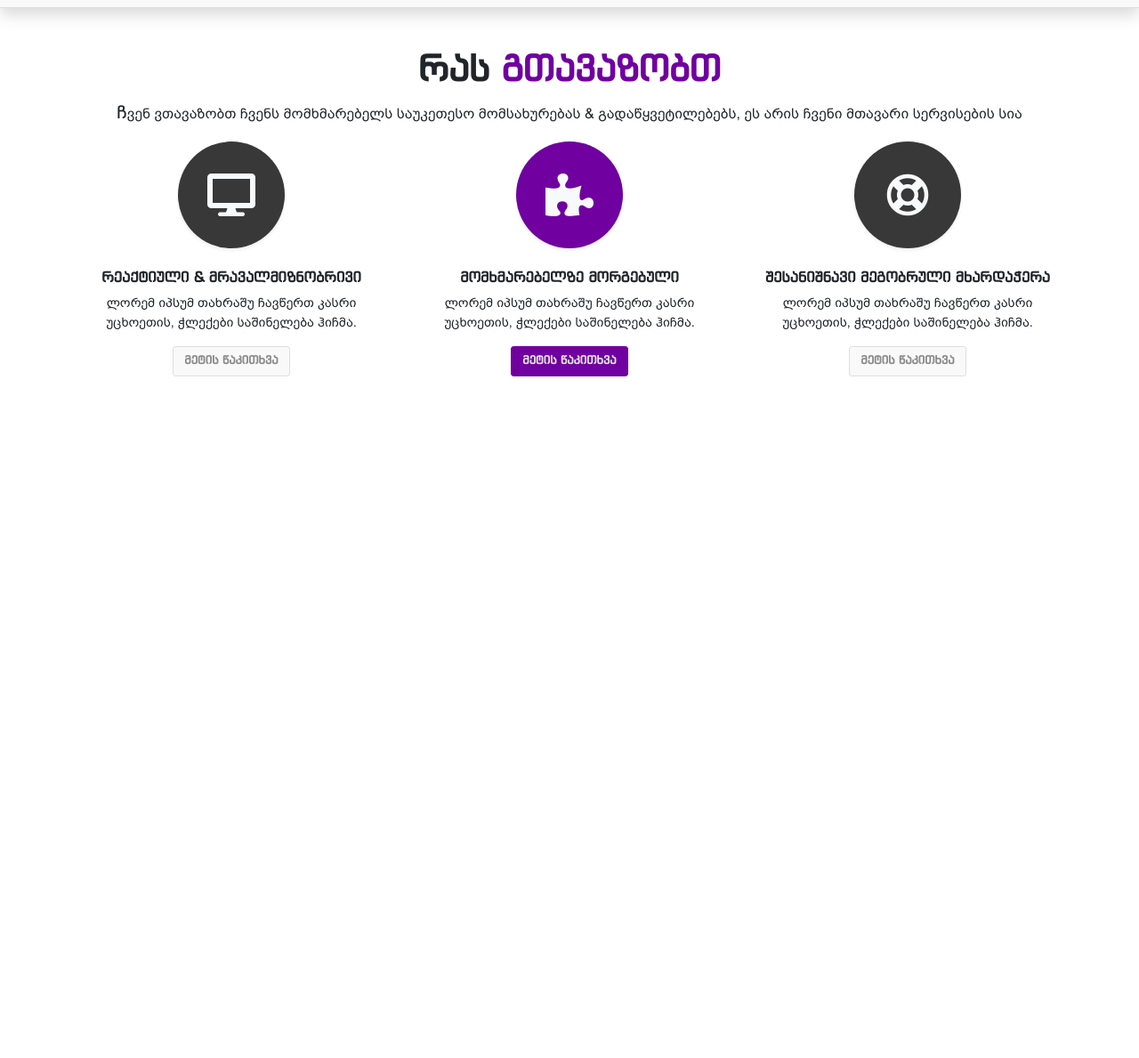
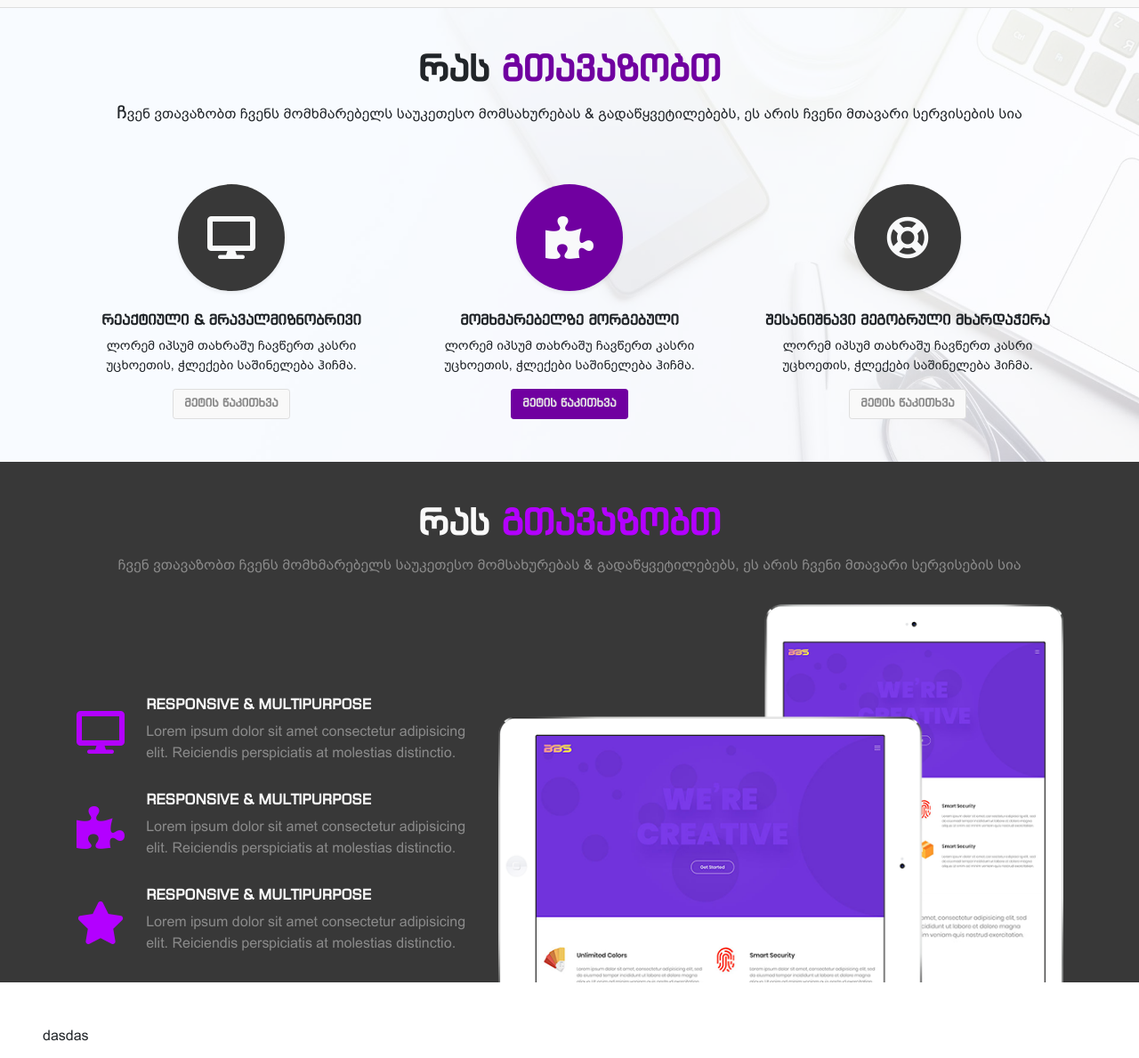
Before and after one commit to giorgikhachidze/frontendproject, a plain HTML site: page index.html in a window 1280 px wide. Shown: the part 791-1980 px from the top of the page at 89% size. Before the commit the page ends 1262 px from the top, so only its background shows below. Drawn offline with nearby package versions, Linux system fonts and the light colour scheme.

Commit message:
Added section two content, and modified css

```diff
--- a/assets/css/styles.css
+++ b/assets/css/styles.css
@@ -71,6 +71,29 @@ header {
 }
 
 /* Section one */
+.section-one {
+    position: relative;
+    background-image: url('../images/section-one-bg.jpg');
+    background-position: center right;
+    background-size: cover;
+    padding: 3rem;
+    transition: background 0.3s, border-radius 0.3s, opacity 0.3s, box-shadow 0.3s;
+}
+
+.section-overlay {
+    position: absolute;
+    height: 100%;
+    width: 100%;
+    top:0;
+    left: 0;
+}
+
+.section-one-overlay {
+    background-color: #ffffff;
+    opacity: 0.75;
+    transition: background 0.3s, border-radius 0.3s, opacity 0.3s;
+}
+
 .section-one-title {
     font-weight: bolder;
     font-family: 'BPG Banner Caps', sans-serif;
@@ -105,6 +128,48 @@ header {
 
 .section-one-box-text {
     font-size: .9rem;
+}
+
+/* Section two */
+.section-two {
+    background-color: #383838;
+    padding: 3rem 3rem 0 3rem;
+}
+
+.section-two-title {
+    color: #f9f9f9;
+    font-weight: bolder;
+    font-family: 'BPG Banner Caps', sans-serif;
+    text-align: center;
+}
+
+.section-two-title-last {
+    color: #b300ff;
+}
+
+.section-two-text {
+    color: #8a8a8a;
+    text-align: center;
+}
+
+.section-two-image img {
+    width: 100%;
+}
+
+.section-two-nav-title {
+    font-size: 1rem;
+    color: #f9f9f9;
+    font-weight: bolder;
+    font-family: 'BPG Banner Caps', sans-serif;
+}
+
+.section-two-nav-text {
+    color: #8a8a8a;
+}
+
+/* Section three */
+.section-three {
+    padding: 3rem;
 }
 
 /* Buttons */
@@ -149,7 +214,15 @@ header {
     box-shadow: 0 0 0 0.2rem rgba(111, 104, 242, 0.5);
 }
 
-/* Background Colors */
+/* Background colors */
 .bg-indigo {
     background-color: #7000a0;
 }
+
+/* Font colors */
+.text-indigo {
+    color: #7000a0;
+}
+.text-indigo-light {
+    color: #b300ff;
+}
--- a/index.html
+++ b/index.html
@@ -1,5 +1,6 @@
 <!DOCTYPE html>
 <html>
+
 <head>
     <meta charset='utf-8'>
     <meta http-equiv='X-UA-Compatible' content='IE=edge'>
@@ -12,6 +13,7 @@
     <link rel="stylesheet" href="assets/vendor/fontawesome/css/all.min.css">
     <link rel="stylesheet" href="assets/css/styles.css?v=1.0.2">
 </head>
+
 <body>
     <header>
         <div class="header-navbar shadow">
@@ -21,22 +23,24 @@
                         <img src="assets/images/logotype.png" alt="startuprr" width="40px">
                     </a>
 
-                    <button class="navbar-toggler" type="button" data-toggle="collapse" data-target="#navbarSupportedContent" aria-controls="navbarSupportedContent" aria-expanded="false" aria-label="Toggle navigation">
+                    <button class="navbar-toggler" type="button" data-toggle="collapse"
+                        data-target="#navbarSupportedContent" aria-controls="navbarSupportedContent"
+                        aria-expanded="false" aria-label="Toggle navigation">
                         <span class="navbar-toggler-icon"></span>
                     </button>
 
                     <div class="collapse navbar-collapse" id="navbarSupportedContent">
                         <ul class="navbar-nav ml-auto">
-                            <li class="nav-item active">
+                            <li class="nav-item active mt-2 mt-md-0">
                                 <a class="nav-link" href="#">მთავარი</span></a>
                             </li>
-                            <li class="nav-item">
+                            <li class="nav-item mt-2 mt-md-0">
                                 <a class="nav-link" href="#">პორტფოლიო</a>
                             </li>
-                            <li class="nav-item">
+                            <li class="nav-item mt-2 mt-md-0">
                                 <a class="nav-link" href="#">ჩვენს შესახებ</a>
                             </li>
-                            <li class="nav-item">
+                            <li class="nav-item mt-2 mt-md-0">
                                 <a class="nav-link" href="#">კონტაქტი</a>
                             </li>
                         </ul>
@@ -46,17 +50,19 @@
         </div>
     </header>
 
-    <section class="p-5">
+    <section class="section-one">
+        <div class="section-overlay section-one-overlay"></div>
         <div class="container">
             <div class="row">
                 <div class="col-12">
                     <h1 class="section-one-title">რას <span class="section-one-title-last">გთავაზობთ</span></h1>
-                    <p class="section-one-text">ჩვენ ვთავაზობთ ჩვენს მომხმარებელს საუკეთესო მომსახურებას & გადაწყვეტილებებს, ეს არის ჩვენი მთავარი სერვისების სია</p>
+                    <p class="section-one-text">ჩვენ ვთავაზობთ ჩვენს მომხმარებელს საუკეთესო მომსახურებას &
+                        გადაწყვეტილებებს, ეს არის ჩვენი მთავარი სერვისების სია</p>
                 </div>
             </div>
 
             <div class="row">
-                <div class="col-4">
+                <div class="col-md-4 col-lg-4 col-xl-4 col-12 mt-5">
                     <div class="section-one-box d-flex justify-content-center align-items-center">
                         <div class="section-one-box-icon d-flex justify-content-center align-items-center shadow-sm">
                             <i class="fas fa-desktop fa-3x text-light"></i>
@@ -65,30 +71,33 @@
 
                     <div class="mt-4 text-center">
                         <h1 class="section-one-box-title">რეაქტიული & მრავალმიზნობრივი</h1>
-                        <p class="section-one-box-text">ლორემ იპსუმ თახრაშუ ჩავწერთ კასრი უცხოეთის, ჭლექები საშინელება ჰიჩმა.</p>
+                        <p class="section-one-box-text">ლორემ იპსუმ თახრაშუ ჩავწერთ კასრი უცხოეთის, ჭლექები საშინელება
+                            ჰიჩმა.</p>
                     </div>
 
                     <div class="d-flex justify-content-center">
                         <button type="button" class="btn btn-indigo">მეტის წაკითხვა</button>
                     </div>
                 </div>
-                <div class="col-4">
+                <div class="col-md-4 col-lg-4 col-xl-4 col-12 mt-5">
                     <div class="section-one-box d-flex justify-content-center align-items-center">
-                        <div class="section-one-box-icon bg-indigo d-flex justify-content-center align-items-center shadow-sm">
+                        <div
+                            class="section-one-box-icon bg-indigo d-flex justify-content-center align-items-center shadow-sm">
                             <i class="fas fa-puzzle-piece fa-3x text-light"></i>
                         </div>
                     </div>
 
                     <div class="mt-4 text-center">
                         <h1 class="section-one-box-title">მომხმარებელზე მორგებული</h1>
-                        <p class="section-one-box-text">ლორემ იპსუმ თახრაშუ ჩავწერთ კასრი უცხოეთის, ჭლექები საშინელება ჰიჩმა.</p>
+                        <p class="section-one-box-text">ლორემ იპსუმ თახრაშუ ჩავწერთ კასრი უცხოეთის, ჭლექები საშინელება
+                            ჰიჩმა.</p>
                     </div>
 
                     <div class="d-flex justify-content-center">
                         <button type="button" class="btn btn-indigo active">მეტის წაკითხვა</button>
                     </div>
                 </div>
-                <div class="col-4">
+                <div class="col-md-4 col-lg-4 col-xl-4 col-12 mt-5">
                     <div class="section-one-box d-flex justify-content-center align-items-center">
                         <div class="section-one-box-icon d-flex justify-content-center align-items-center shadow-sm">
                             <i class="far fa-life-ring fa-3x text-light"></i>
@@ -97,7 +106,8 @@
 
                     <div class="mt-4 text-center">
                         <h1 class="section-one-box-title">შესანიშნავი მეგობრული მხარდაჭერა</h1>
-                        <p class="section-one-box-text">ლორემ იპსუმ თახრაშუ ჩავწერთ კასრი უცხოეთის, ჭლექები საშინელება ჰიჩმა.</p>
+                        <p class="section-one-box-text">ლორემ იპსუმ თახრაშუ ჩავწერთ კასრი უცხოეთის, ჭლექები საშინელება
+                            ჰიჩმა.</p>
                     </div>
 
                     <div class="d-flex justify-content-center">
@@ -108,7 +118,64 @@
         </div>
     </section>
 
+    <section class="section-two">
+        <div class="container">
+            <div class="row">
+                <div class="col-12">
+                    <h1 class="section-two-title">რას <span class="section-two-title-last">გთავაზობთ</span></h1>
+                    <p class="section-two-text">ჩვენ ვთავაზობთ ჩვენს მომხმარებელს საუკეთესო მომსახურებას &
+                        გადაწყვეტილებებს, ეს არის ჩვენი მთავარი სერვისების სია</p>
+                </div>
+            </div>
+
+            <div class="row mt-3">
+                <div class="col-5 d-flex align-items-end">
+                        <div class="section-two-nav">
+                            <div class="row mb-3">
+                                <div class="col-2 p-3">
+                                    <i class="fas fa-desktop fa-3x text-indigo-light"></i>
+                                </div>
+                                <div class="col-10">
+                                    <h1 class="section-two-nav-title">RESPONSIVE & MULTIPURPOSE</h1>
+                                    <p class="section-two-nav-text">Lorem ipsum dolor sit amet consectetur adipisicing elit. Reiciendis perspiciatis at molestias distinctio.</p>
+                                </div>
+                            </div>
+                            <div class="row mb-3">
+                                <div class="col-2 p-3">
+                                    <i class="fas fa-puzzle-piece fa-3x text-indigo-light"></i>
+                                </div>
+                                <div class="col-10">
+                                    <h1 class="section-two-nav-title">RESPONSIVE & MULTIPURPOSE</h1>
+                                    <p class="section-two-nav-text">Lorem ipsum dolor sit amet consectetur adipisicing elit. Reiciendis perspiciatis at molestias distinctio.</p>
+                                </div>
+                            </div>
+                            <div class="row mb-3">
+                                <div class="col-2 p-3">
+                                    <i class="fas fa-star fa-3x text-indigo-light"></i>
+                                </div>
+                                <div class="col-10">
+                                    <h1 class="section-two-nav-title">RESPONSIVE & MULTIPURPOSE</h1>
+                                    <p class="section-two-nav-text">Lorem ipsum dolor sit amet consectetur adipisicing elit. Reiciendis perspiciatis at molestias distinctio.</p>
+                                </div>
+                            </div>
+                        </div>
+                </div>
+
+                <div class="col-7 d-flex align-items-end">
+                    <div class="section-two-image">
+                        <img src="assets/images/section-two-image.png" alt="amazing features">
+                    </div>
+                </div>
+            </div>
+        </div>
+    </section>
+
+    <section class="section-three">
+        dasdas
+    </section>
+
     <script src="assets/vendor/bootstrap/js/jquery-3.3.1.min.js"></script>
     <script src="assets/vendor/bootstrap/js/bootstrap.bundle.min.js"></script>
 </body>
+
 </html>
```
Also changed, not shown: assets/images/camera-coffee-composition.jpg (deleted), assets/images/section-one-bg.jpg (added), assets/images/section-two-image.png (added).
